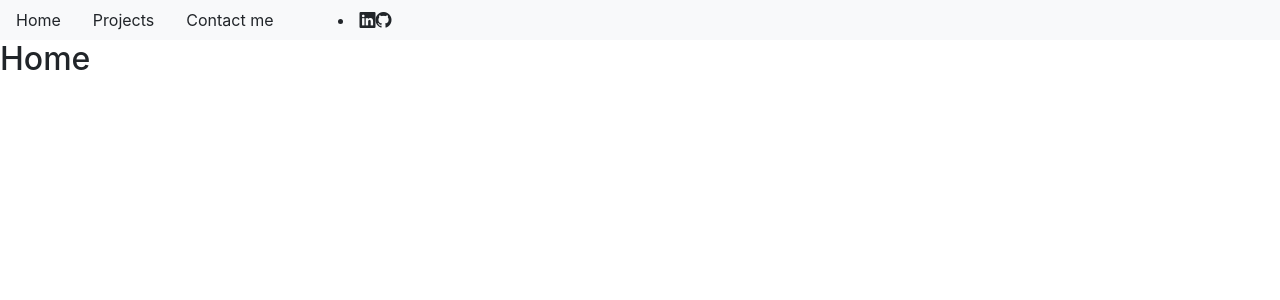
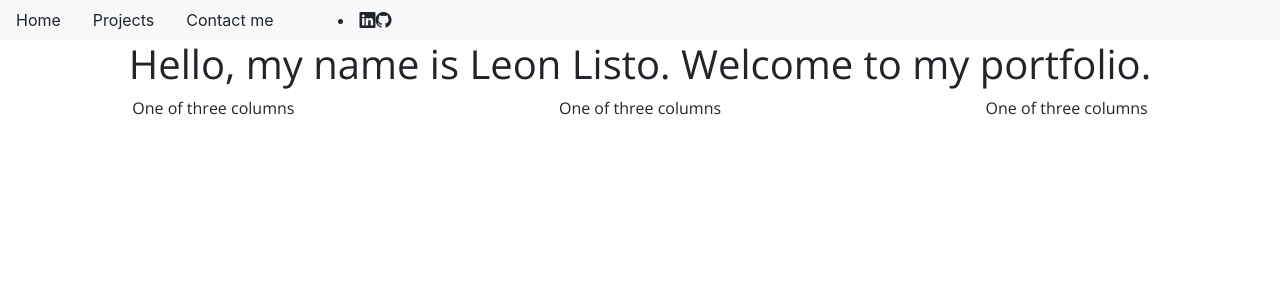
Before and after one commit to TheNeonLeon/react-portfolio, a React (Create React App) app: page / in a window 1280 px wide. Shown: the top 300 px of the page. Built offline with nearby package versions, Linux system fonts and the light colour scheme.

Commit message:
update home-page

```diff
--- a/src/App.css
+++ b/src/App.css
@@ -1,3 +1,4 @@
+@import url('https://fonts.googleapis.com/css2?family=Open+Sans:wght@300&display=swap');
 .App {
   text-align: center;
 }
@@ -67,4 +68,8 @@
 li{
   text-decoration: none;
 }
+.home-container{
+  text-align: center;
+  font-family: 'Open Sans', sans-serif;
+}
 /*# sourceMappingURL=App.css.map */
--- a/src/App.js
+++ b/src/App.js
@@ -23,8 +23,8 @@
           </li>
         </ul>
         <li class="icons px-5">
-        <a href="https://www.linkedin.com/in/leon-listo/" target="_blank"> <i class="bi bi-linkedin"></i></a>
-        <a href="https://github.com/TheNeonLeon" target="_blank"><i class="bi bi-github"></i></a>
+        <a href="https://www.linkedin.com/in/leon-listo/" target="_blank" rel="noreferrer"> <i class="bi bi-linkedin"></i></a>
+        <a href="https://github.com/TheNeonLeon" target="_blank" rel="noreferrer"><i class="bi bi-github"></i></a>
         </li>
       </nav>
 
@@ -50,7 +50,25 @@
 
 
 function Home() {
-return <h2>Home</h2>;
+return (
+  <div className="home-container">
+    <h1>Hello, my name is Leon Listo. Welcome to my portfolio.</h1>
+    <div class="container-fluid">
+    <div class="row">
+    <div class="col-sm">
+      One of three columns
+    </div>
+    <div class="col-sm">
+      One of three columns
+    </div>
+    <div class="col-sm">
+      One of three columns
+    </div>
+   </div>
+  </div>
+  </div>
+
+)
 }
 
 function Projects() {
--- a/src/index.js
+++ b/src/index.js
@@ -4,6 +4,7 @@
 import React from 'react';
 import ReactDOM from 'react-dom';
 import './index.css';
+import './App.css';
 import App from './App';
 import "bootstrap-icons/font/bootstrap-icons.css";
 import reportWebVitals from './reportWebVitals';
```
